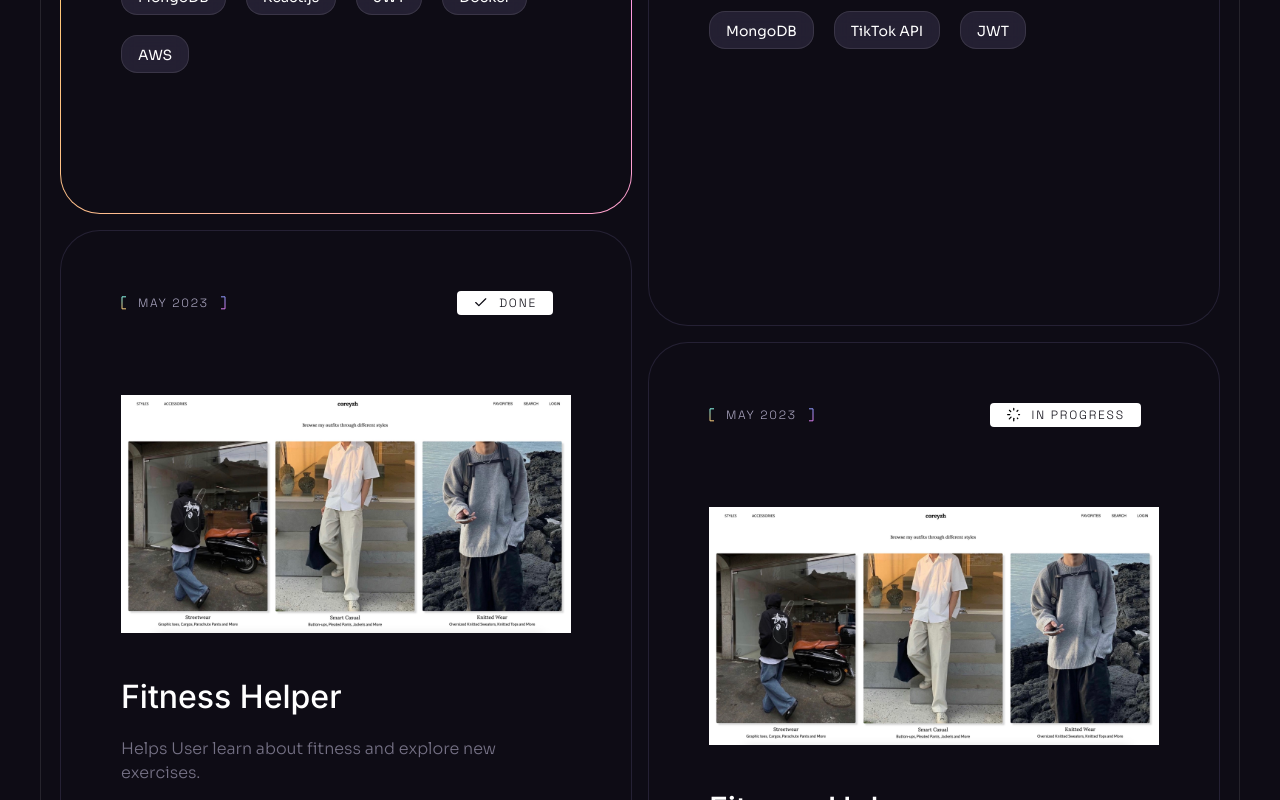
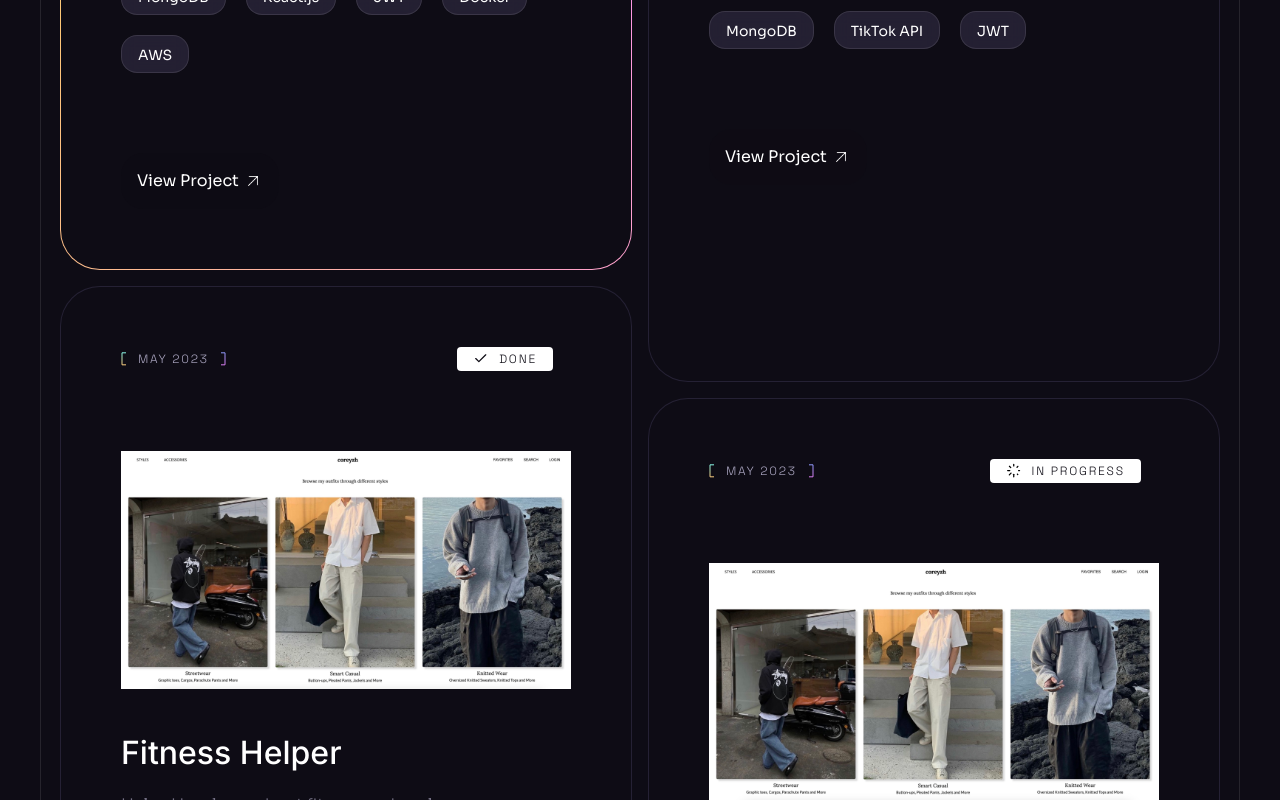
Before and after one commit to coreyzhao/E-portfolio, a React (Vite) app: page / in a window 1280 px wide. Shown: the part 2680-3480 px from the top of the page. Built offline with nearby package versions, Linux system fonts and the light colour scheme.

Commit message:
UI: added view project function

```diff
--- a/src/components/Projects.jsx
+++ b/src/components/Projects.jsx
@@ -6,6 +6,7 @@ import { projects } from "../constants";
 import check2  from "../assets/check-02.svg";
 import loading1 from "../assets/loading-01.svg";
 import { Gradient } from "./design/Roadmap";
+import arrow_top_right from "../assets/arrow_top_right_bright.png"
 
 const Projects = () => (
   <Section className="overflow-hidden" id="projects">
@@ -16,6 +17,10 @@ const Projects = () => (
         {projects.map((item) => {
           const status = item.status === "done" ? "Done" : "In progress";
           const skills = item.technologies;
+
+          const handleClick = () => {
+            window.location.href = 'https://www.youtube.com';
+          };
 
           return (
             <div
@@ -65,6 +70,15 @@ const Projects = () => (
                       </div>
                     ))}
                   </div>
+                  <a className="" href={item.link} target="blank">
+                    <div
+                      className="inline-flex items-center h-[3.5rem] px-4 bg-n-8/80 rounded-[1.4rem] transition-all duration-300 cursor-pointer hover:bg-n-9/40 hover:backdrop-blur-md"
+                    >
+                      View Project
+                      <img className="w-5 h-5 ml-1" src={arrow_top_right} alt="Loading" />
+                    </div>
+                  </a>
+
                 </div>
               </div>
             </div>
--- a/src/constants/index.js
+++ b/src/constants/index.js
@@ -42,6 +42,7 @@ export const projects = [
     imageUrl: quickapply,
     colorful: true,
     technologies: ["SpringBoot", "Java", "TypeScript", "MongoDB", "React.js", "JWT", "Docker", "AWS"],
+    link: "https://github.com/kevinliu399/QuickApply"
   },
   {
     id: "1",
@@ -51,6 +52,7 @@ export const projects = [
     status: "done",
     imageUrl: coreyzh,
     technologies: ["JavaScript", "Node.js", "Express.js", "MongoDB", "TikTok API", "JWT"],
+    link: "https://github.com/coreyzhao/coreyzhweb"
   },
   {
     id: "2",
@@ -60,6 +62,7 @@ export const projects = [
     status: "done",
     imageUrl: coreyzh,
     technologies: ["React", "Node.js", "Express.js", "MongoDB"],
+    link: "https://github.com/kevinliu399/QuickApply"
   },
   {
     id: "3",
@@ -69,6 +72,7 @@ export const projects = [
     status: "progress",
     imageUrl: coreyzh,
     technologies: ["React", "Node.js", "Express.js", "MongoDB"],
+    link: "https://github.com/kevinliu399/QuickApply"
   },
 ];
 
```
Also changed, not shown: 1 other file (tests, documents, lock files or other folders).
